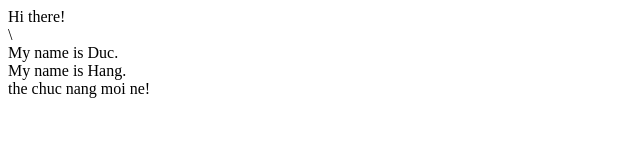
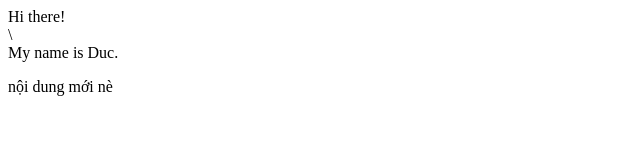
Before and after one commit to tranhuynhducHSU/demoGit, a plain HTML site: page Content.html in a window 1280 px wide. Shown: the whole page, without its empty margins (0-640 px from the left). Drawn offline with Linux system fonts and the light colour scheme.

Commit message:
sua file content.html

```diff
--- a/Content.html
+++ b/Content.html
@@ -4,6 +4,6 @@
 <body>
     <div>Hi there!</div>\
     <div>My name is Duc.</div>
-    <div>My name is Hang.</div>
-    the chuc nang moi ne!
+    <p>nội dung mới nè</p>
+
 </body>
```
